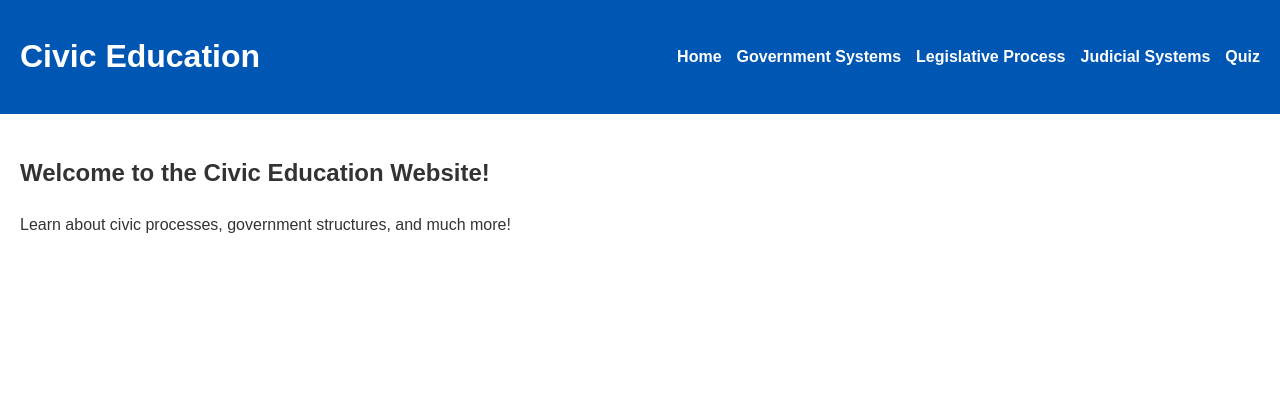
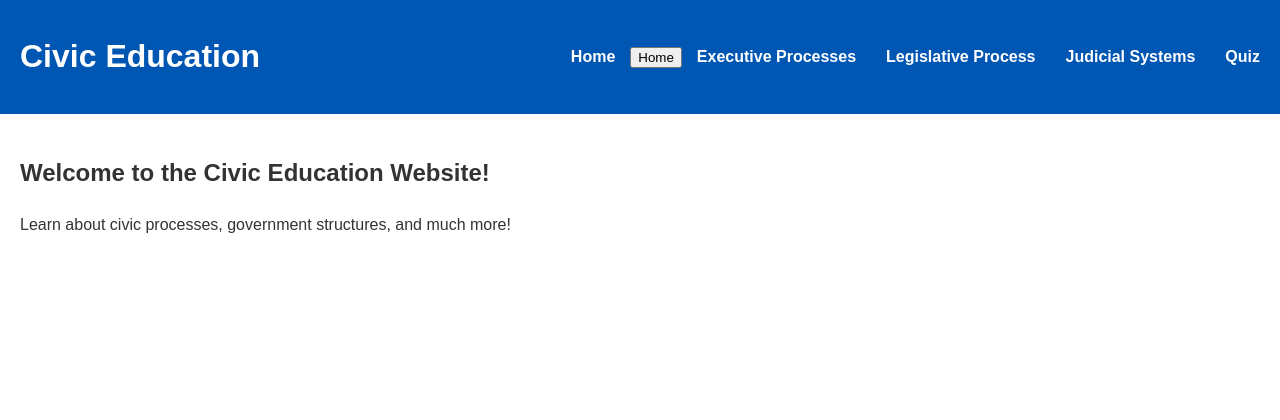
Before and after one commit to PigoFre/APGOVCIVIC, a Flask app: page / in a window 1280 px wide. Shown: the top 420 px of the page. Run offline with Flask 3, Linux system fonts and the light colour scheme.

Commit message:
Update index.html

```diff
--- a/templates/index.html
+++ b/templates/index.html
@@ -56,9 +56,21 @@
         <h1>Civic Education</h1>
         <nav>
             <a href="index.html">Home</a>
-            <a href="government_systems.html">Government Systems</a>
+            <form action="/index" method="post">
+                <input type="submit" value="Home">
+            </form>
+            <a href="executive_processes.html">Executive Processes</a>
+            <form action="/executive_processes" method="post"
+                <input type="submit" value="Executive Branch">
+            </form>
             <a href="legislative_process.html">Legislative Process</a>
+            <form action="/legislative_processes" method="post"
+                <input type="submit" value="Legislative Branch">
+            </form>
             <a href="judicial_systems.html">Judicial Systems</a>
+            <form action="/judicial_systems" method="post"
+                <input type="submit" value="Judicial Branch">
+            </form>
             <a href="quiz.html">Quiz</a>
         </nav>
     </header>
```
